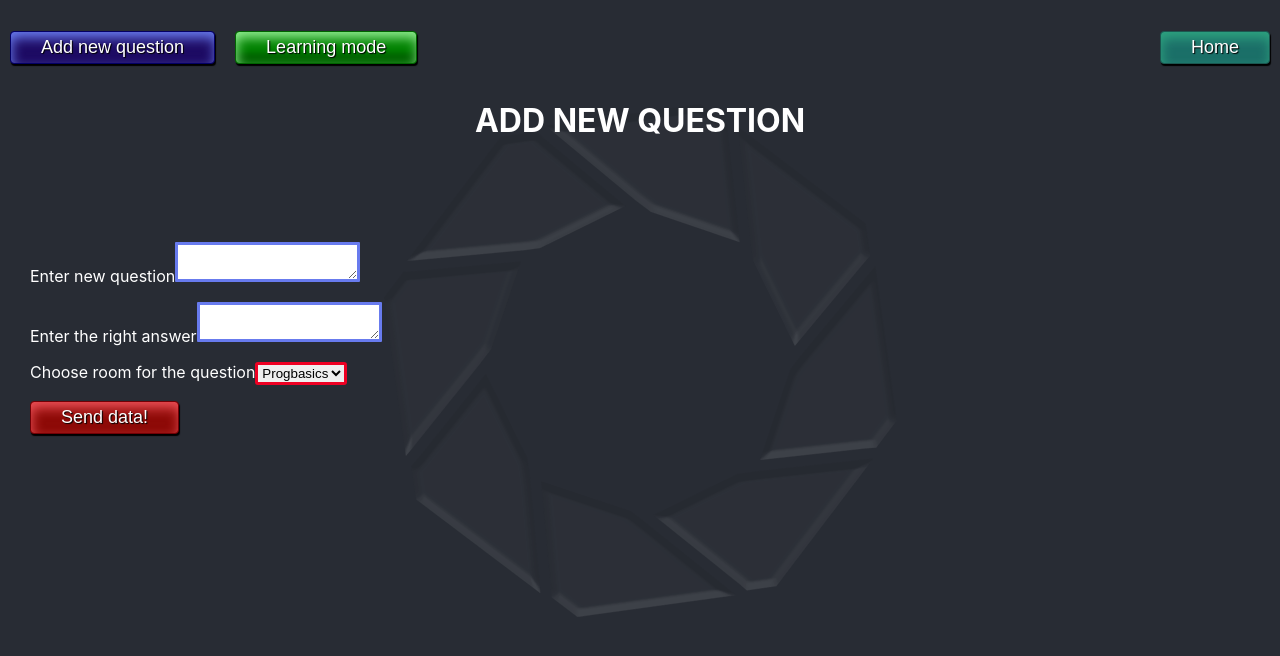
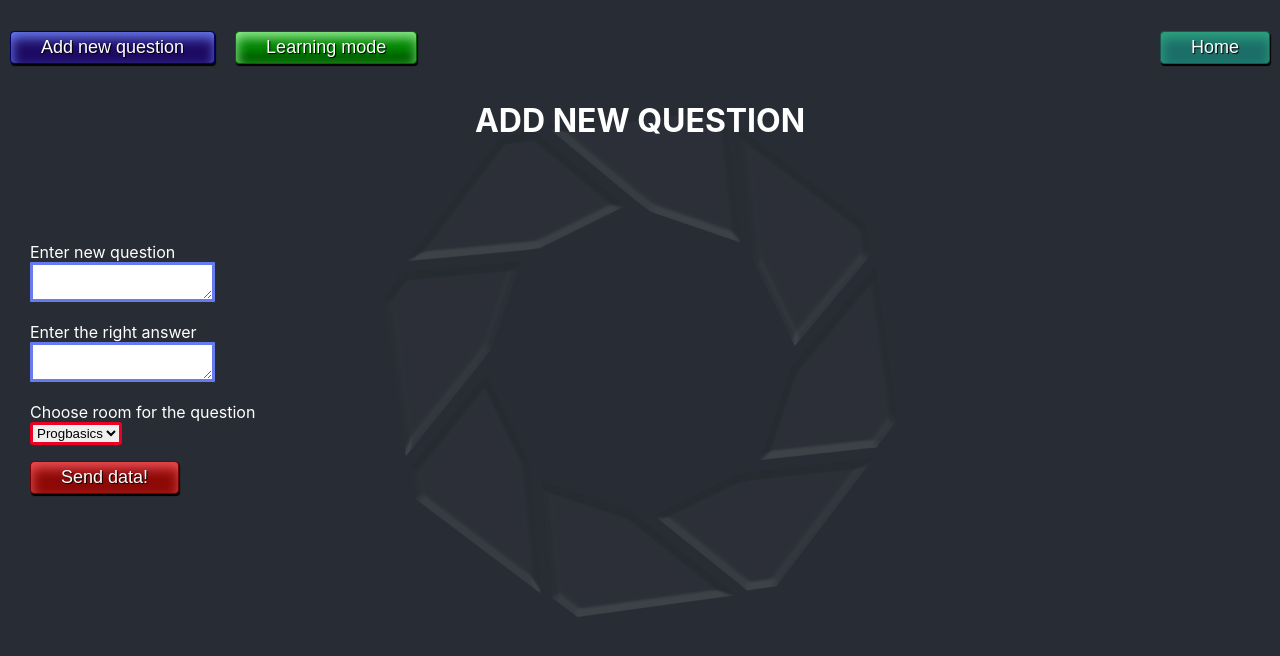
Before and after one commit to Crepkey/workbook_front_end, a React (Create React App) app: page /add-question in a window 1280 px wide. Shown: the top 656 px of the page. Built offline with nearby package versions, Linux system fonts and the light colour scheme.

Commit message:
Input & Label positioning to the proper place

```diff
--- a/src/App.css
+++ b/src/App.css
@@ -72,6 +72,10 @@ h2 {
   color: white;
 }
 
+input, label {
+  display: block;
+}
+
 #answer-border {
   border-style: solid;
   border-width: 1px;
```
